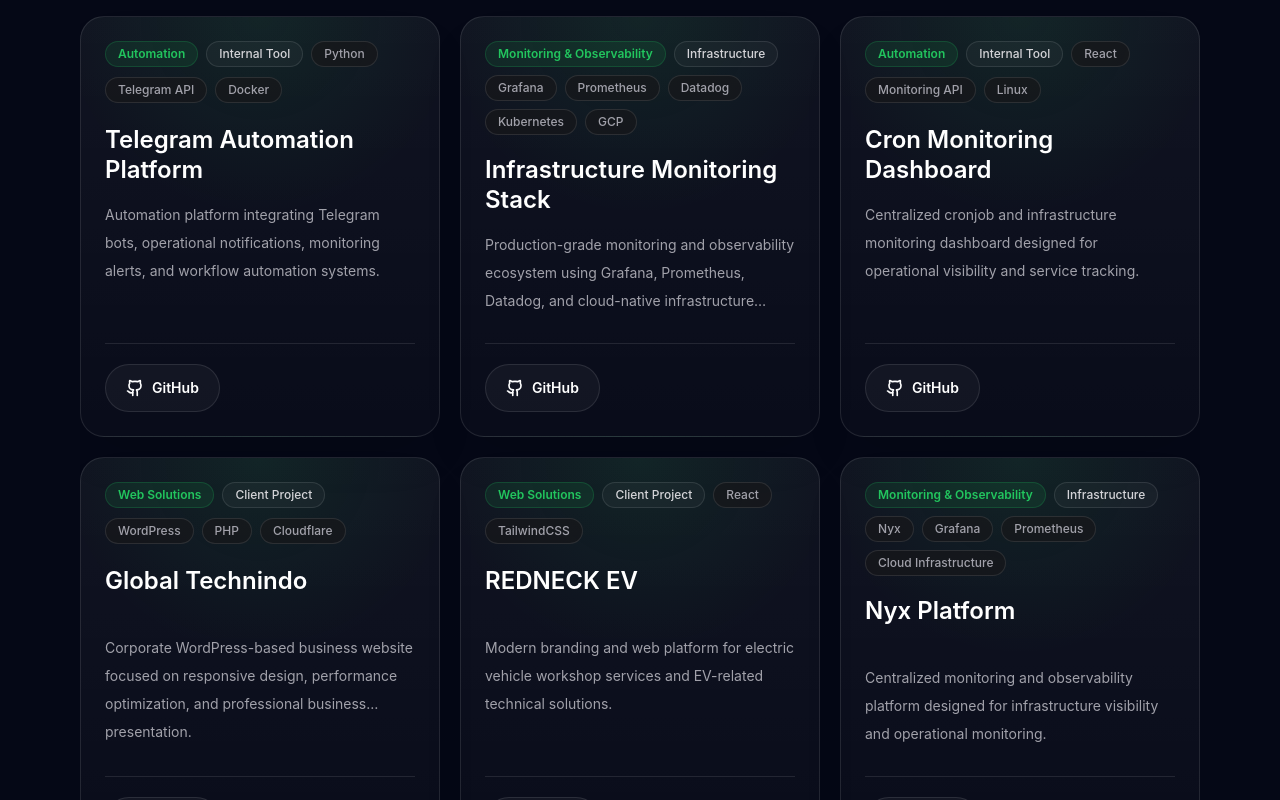
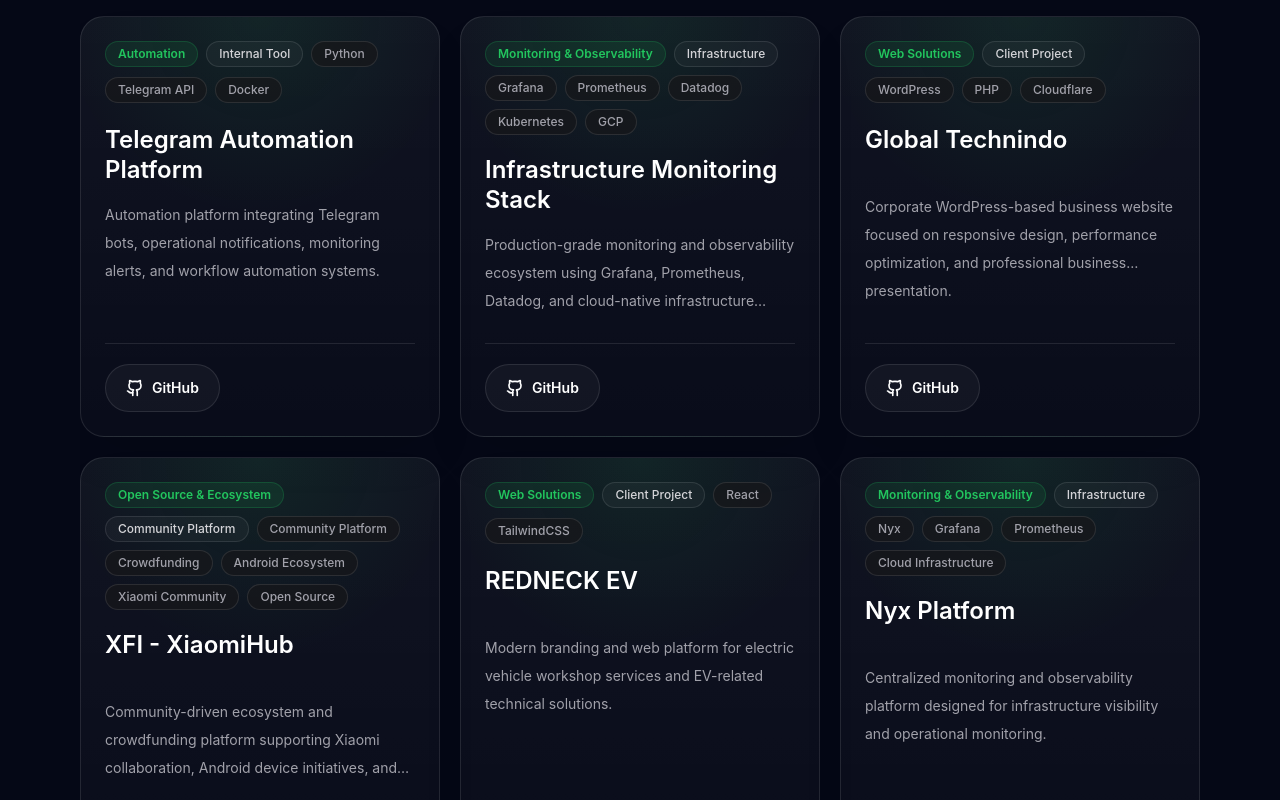
Before and after one commit to trisfproject/trisfproject.github.io, a React (Vite) app: page / in a window 1280 px wide. Shown: the part 2000-2800 px from the top of the page. Built offline with nearby package versions, Linux system fonts and the light colour scheme.

Commit message:
feat: add XFI - XiaomiHub project and update tech stack references

```diff
--- a/src/data/projects.js
+++ b/src/data/projects.js
@@ -36,6 +36,17 @@
     tags: ['Android', 'Linux', 'Git'],
     github: 'https://github.com/trisfproject',
     type: 'Open Source',
+  },
+  {
+    title: 'XFI - XiaomiHub',
+    category: 'Open Source & Ecosystem',
+    featured: true,
+    description:
+      'Community-driven ecosystem and crowdfunding platform supporting Xiaomi collaboration, Android device initiatives, and open-source technical infrastructure.',
+    tags: ['Community Platform', 'Crowdfunding', 'Android Ecosystem', 'Xiaomi Community', 'Open Source'],
+    github: 'https://github.com/xiaomihub-id',
+    live: 'https://xiaomihub-id.github.io/crowdfunding/',
+    type: 'Community Platform',
   },
   {
     title: 'Nyx Platform',
@@ -120,6 +131,7 @@
   'Web Solutions',
   'Android',
   'Open Source & Community',
+  'Open Source & Ecosystem',
   'Infrastructure',
   'Monitoring & Observability',
   'Automation',
--- a/src/data/techStack.js
+++ b/src/data/techStack.js
@@ -105,7 +105,7 @@
     description: 'Linux ecosystem involvement, Android ROM communities, and collaborative engineering contribution.',
     items: [
       { name: 'BlankOn Linux', icon: Server },
-      { name: 'XFI', icon: Network },
+      { name: 'XFI - XiaomiHub', icon: Network },
       { name: 'Komodo OS', icon: Smartphone },
       { name: 'Nusantara Project', icon: Github },
       { name: 'Open Source Contribution', icon: GitMerge },
--- a/src/sections/Projects.jsx
+++ b/src/sections/Projects.jsx
@@ -10,8 +10,8 @@
   const featuredOrder = [
     'Telegram Automation Platform',
     'Infrastructure Monitoring Stack',
-    'Cron Monitoring Dashboard',
     'Global Technindo',
+    'XFI - XiaomiHub',
     'REDNECK EV',
     'Nyx Platform',
   ];
```
